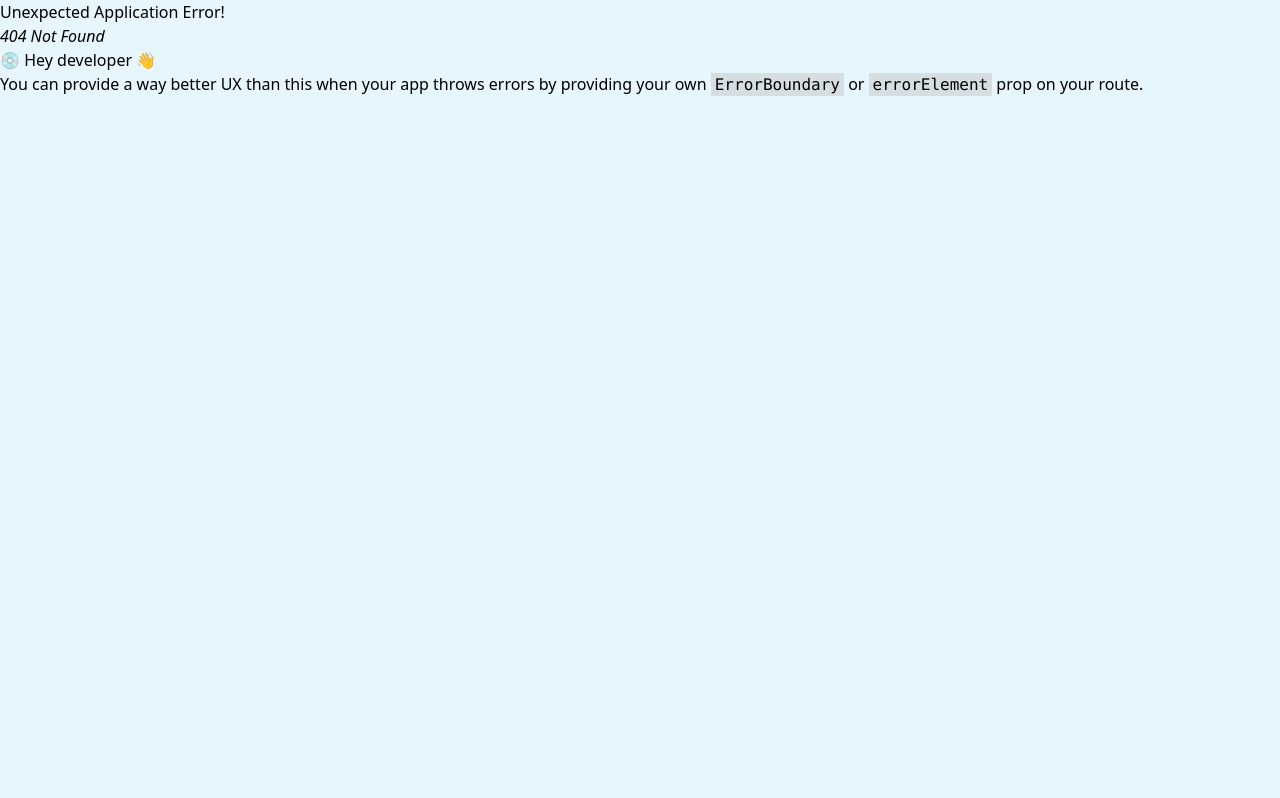
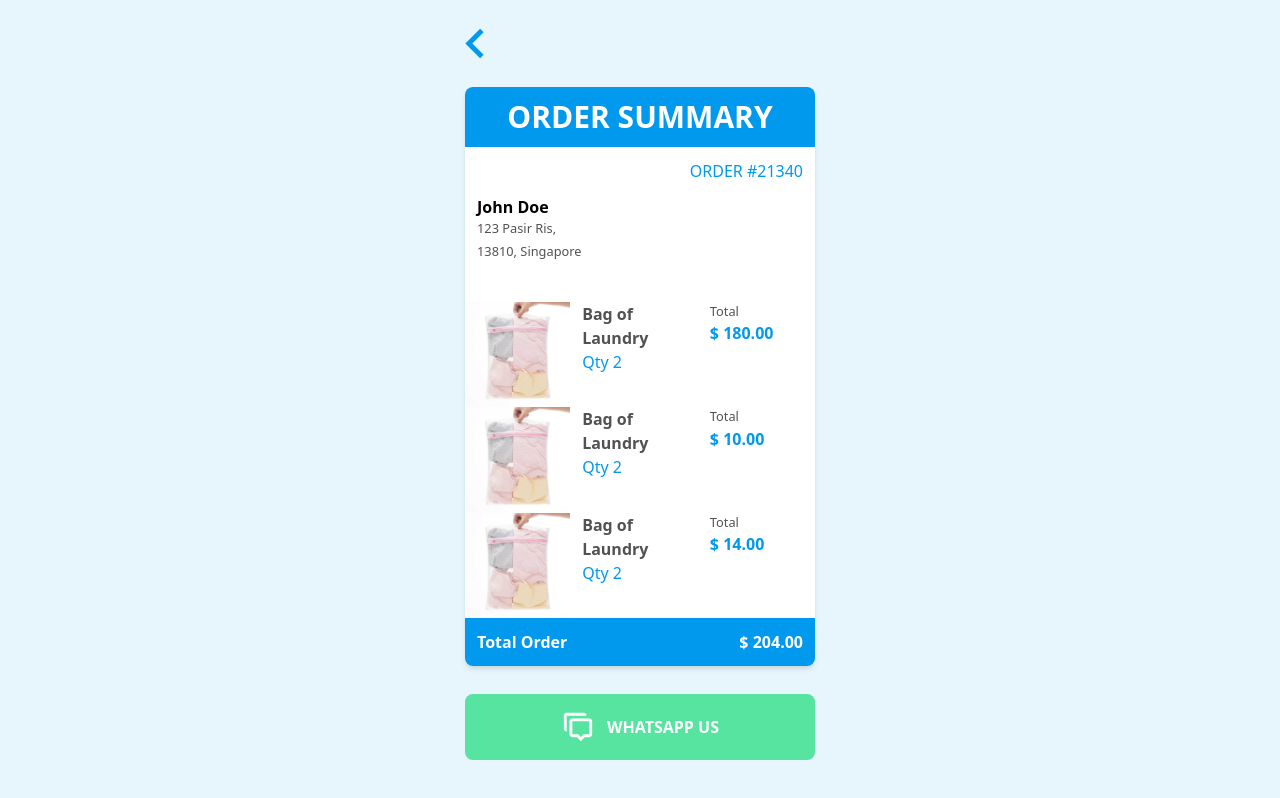
Before and after one commit to sigitfrank/skite, a React (Vite) app: page /order in a window 1280 px wide. Before the commit this address had no page. Built offline with nearby package versions, Linux system fonts and the light colour scheme.

Commit message:
feat: create order summary

```diff
--- a/src/Components/Card.tsx
+++ b/src/Components/Card.tsx
@@ -9,7 +9,7 @@ type CardProps = {
 const Card = ({ children, className = '', style }: CardProps) => {
     return (
         <div
-            className={`bg-white rounded-lg shadow-md w-[350px] h-36 ${className}`}
+            className={`bg-white rounded-lg shadow-md w-[350px] overflow-hidden h-36 ${className}`}
             style={style}
         >
             {children}
--- /dev/null
+++ b/src/Components/Icons/ArrowBack.tsx
@@ -0,0 +1,8 @@
+const ArrowBack = ({ fill = 'white' }: { fill?: string }) => {
+    return <svg width="19" height="31" viewBox="0 0 19 31" fill="none" xmlns="http://www.w3.org/2000/svg">
+        <path d="M0.374756 15.5L15.1493 30.2746L18.6254 26.7985L7.31709 15.4902L18.6254 4.18182L15.1493 0.725403L0.374756 15.5Z" fill={fill} />
+    </svg>
+
+}
+
+export default ArrowBack
--- /dev/null
+++ b/src/Components/Icons/Chat.tsx
@@ -0,0 +1,8 @@
+const ChatIcon = ({ fill = 'white' }: { fill?: string }) => {
+    return <svg width="34" height="34" viewBox="0 0 34 34" fill="none" xmlns="http://www.w3.org/2000/svg">
+        <path d="M22.6667 2.83334C24.2315 2.83334 25.5 4.10187 25.5 5.66668L5.66668 5.66667L5.66668 21.5C4.10187 21.5 2.83334 20.2315 2.83334 18.6667V5.66667C2.83334 4.10187 4.10187 2.83334 5.66668 2.83334H22.6667Z" fill={fill} />
+        <path d="M19.8333 31.1667L16.0556 27.1667H11.3333C9.76854 27.1667 8.50001 25.8981 8.50001 24.3333V11.3333C8.50001 9.76853 9.76854 8.50001 11.3333 8.50001H28.3333C29.8981 8.50001 31.1667 9.76854 31.1667 11.3333V24.3333C31.1667 25.8982 29.8981 27.1667 28.3333 27.1667H23.6111L19.8333 31.1667ZM22.3898 24.3333L28.3333 24.3333V11.3333L11.3333 11.3333V24.3333H17.2769L19.8333 27.0402L22.3898 24.3333Z" fill={fill} />
+    </svg>
+}
+
+export default ChatIcon
--- a/src/Components/Molecules/LatestProducts.tsx
+++ b/src/Components/Molecules/LatestProducts.tsx
@@ -1,4 +1,3 @@
-import { useEffect, useState } from 'react';
 import Card from '../Card';
 
 const products = [0, 20]
--- /dev/null
+++ b/src/Components/Molecules/OrderSummary.tsx
@@ -0,0 +1,51 @@
+import Card from '../Card'
+import ArrowBack from '../Icons/ArrowBack'
+import ChatIcon from '../Icons/Chat'
+
+const items = [`$ 180.00`, `$ 10.00`, `$ 14.00`]
+
+const OrderSummary = () => {
+    return <div className="flex flex-col items-center justify-center my-5">
+        <div className='w-[350px] mb-7 cursor-pointer'>
+            <ArrowBack fill='#0099EE' />
+        </div>
+        <Card className='!h-auto'>
+            <p className="uppercase text-white bg-[#0099EE] font-bold p-3 text-center text-3xl">Order Summary</p>
+            <p className='text-right text-[#0099EE] mt-3 mr-3 uppercase'>Order #21340</p>
+            <div className='p-3 mb-7'>
+                <p className='font-bold'>John Doe</p>
+                <small className='text-[#525252] block mb-0'>123 Pasir Ris,</small>
+                <small className='text-[#525252]'>13810, Singapore</small>
+            </div>
+            {
+                items.map(item => {
+                    return <div className="flex gap-3" key={item}>
+                        <div className="flex-1">
+                            <img src="/images/p.png" className="w-full object-cover" />
+                        </div>
+                        <div className="flex-[1.1]">
+                            <h3 className="text-[#525252] font-semibold">Bag of Laundry</h3>
+                            <span className="text-[#0099EE]">Qty 2</span>
+                        </div>
+                        <div className="flex-1">
+                            <small className="text-[#535353] block">Total</small>
+                            <span className="text-[#0099EE] font-semibold">{item}</span>
+                        </div>
+                    </div>
+                })
+            }
+
+            <div className='flex justify-between bg-[#0099EE] font-semibold p-3 text-white'>
+                <span>Total Order</span>
+                <span>$ 204.00</span>
+            </div>
+
+        </Card>
+        <button type="button" className="px-6 py-4 bg-[#56E4A0] text-white rounded-lg hover:bg-green-600 w-[350px] mt-7 uppercase font-semibold flex items-center justify-center gap-3">
+            <ChatIcon />
+            Whatsapp Us
+        </button>
+    </div>
+}
+
+export default OrderSummary
--- /dev/null
+++ b/src/Pages/Customer/Order.tsx
@@ -0,0 +1,16 @@
+import Container from "../../Components/Container";
+import OrderSummary from "../../Components/Molecules/OrderSummary";
+
+const Order = () => {
+    return (
+        <Container>
+            <div className="flex justify-center">
+                <div className="w-full sm:w-6/12 lg:w-1/2 relative py-2">
+                    <OrderSummary />
+                </div>
+            </div>
+        </Container>
+    );
+};
+
+export default Order;
--- a/src/Routes/index.tsx
+++ b/src/Routes/index.tsx
@@ -5,6 +5,7 @@ import Dashboard from "../Pages/Admin/Dashboard";
 import Products from "../Pages/Admin/Products";
 import InProgress from "../Components/Admin/InProgress";
 import Home from "../Pages/Customer/Home";
+import Order from "../Pages/Customer/Order";
 
 export const router = createBrowserRouter([
   {
@@ -27,4 +28,8 @@ export const router = createBrowserRouter([
     path: "/shop",
     element: <Home />,
   },
+  {
+    path: "/order",
+    element: <Order />,
+  },
 ]);
```
Also changed, not shown: src/assets/FE test/arrow/coolicon.svg (added), 1 other file (tests, documents, lock files or other folders).
